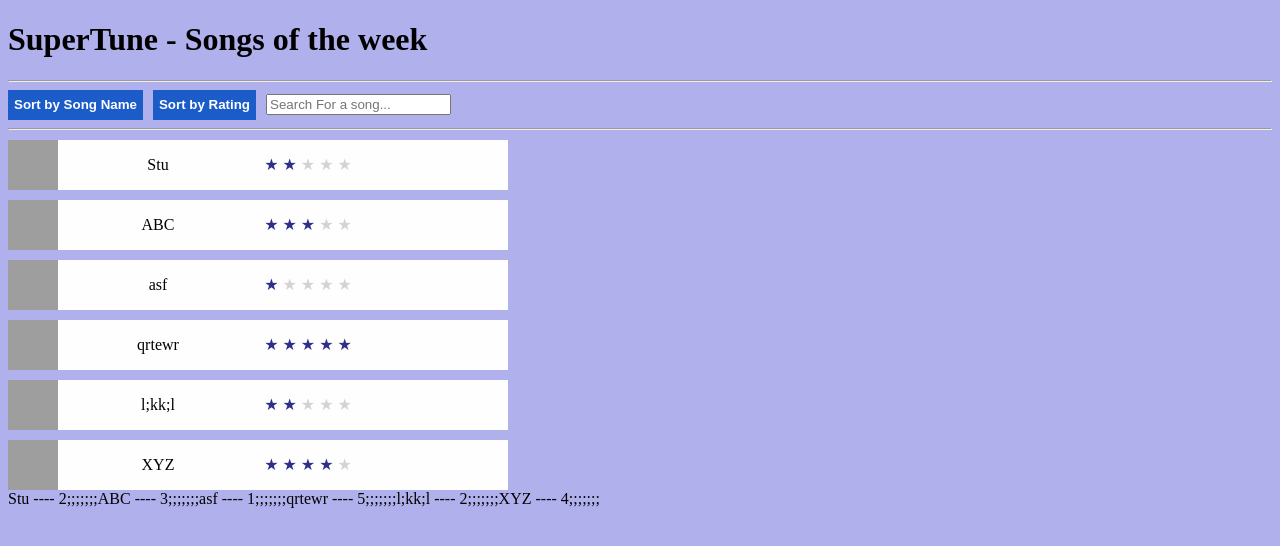
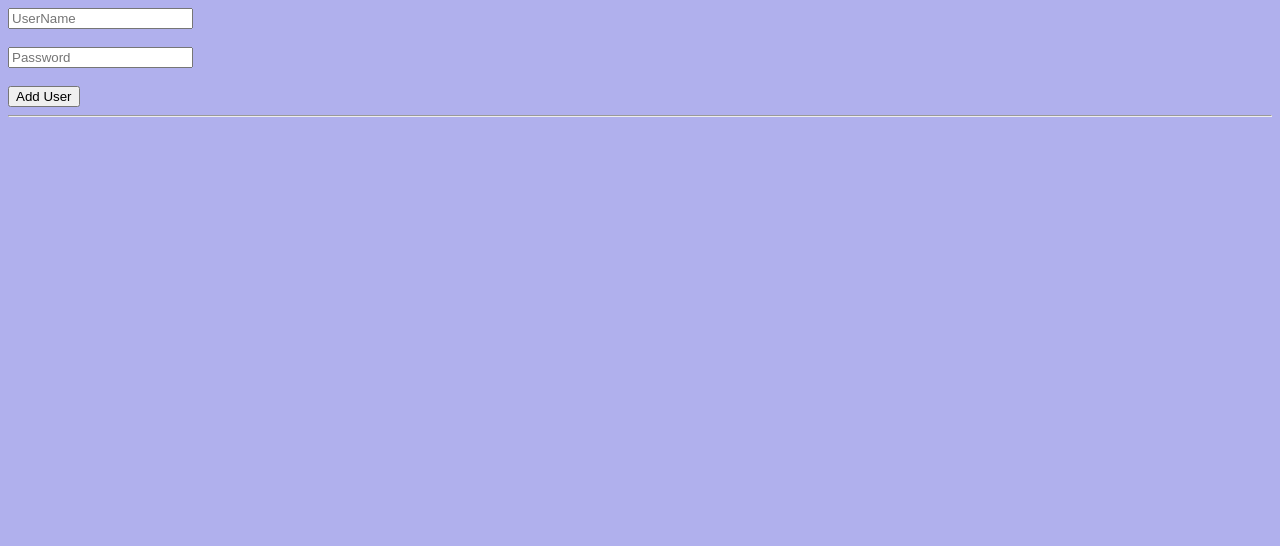
Before and after one commit to gavand-sagar/angular-trainings, an Angular app: page / in a window 1280 px wide. Shown: the top 546 px of the page. Built offline with nearby package versions, Linux system fonts and the light colour scheme; grey boxes are pictures that could not be loaded.

Commit message:
form control add

```diff
--- a/src/app/app.component.html
+++ b/src/app/app.component.html
@@ -1,5 +1,5 @@
 <!-- <super-tune-header></super-tune-header> -->
-
+<!--
 <h1>SuperTune - Songs of the week</h1>
 <hr>
 <sort-button (click)="SortByName()" displayText="Sort by Song Name" otherThing="asdfsaf"></sort-button>
@@ -11,10 +11,10 @@
     rating="{{song.rating}}" (onRatingChange)="SongRatingChange($event,i)"></song-item>
 
 
-<!-- <h1>{{GetName()}}</h1> -->
+ <h1>{{GetName()}}</h1> -->
 
 
-<span *ngFor="let song of songs">{{song.name}} ---- {{song.rating}};;;;;;;</span>
+<!-- <span *ngFor="let song of songs">{{song.name}} ---- {{song.rating}};;;;;;;</span> -->
 
 <!-- <sort-button displayText="Sort by Title" otherThing="asdfsaf"></sort-button>
 <sort-button displayText="Sort by Artist"></sort-button>
@@ -82,3 +82,89 @@
 
 <song-item *ngFor="let song of songs;let i = index" imageurl="{{song.image}}" songname="{{song.name}}"
     rating="{{song.rating}}"></song-item> -->
+
+
+<!-- <h1>{{username}}</h1>
+
+<h1>{{ (username | uppercase) }}</h1>
+
+<h1>{{ (username | uppercase) }}</h1>
+
+<h1>{{ (username | lowercase) }}</h1>
+
+
+
+<h1>{{todaysDate | date:'fullDate'}}</h1>
+
+<h1>{{todaysDate | date:'d/M/y' }}</h1>
+
+<h1>{{todaysDate | date:'fullDate'}}</h1>
+<h1>{{todaysDate | date:'fullDate' | uppercase}}</h1> -->
+
+
+
+
+<!-- <h1>{{GetUpperCaseUserName()}}</h1> -->
+
+<!-- <router-outlet></router-outlet> -->
+
+
+<!-- <add-song-form (onFormAdd)="newSongAdded($event)"></add-song-form>
+
+<hr>
+
+<song-item *ngFor="let song of songs;let i = index" imageurl="{{song.image}}" songname="{{song.name}}"
+    rating="{{song.rating}}"></song-item> -->
+
+
+
+
+
+
+
+<!-- <input type="text" placeholder="UserName" value="{{username}}" (keyup)="ChangeUserName($event)"> -->
+
+<!-- <input type="text" placeholder="UserName" [(ngModel)]="username">
+<span style="color: red;" *ngIf="!username && isErrorToShow">Required</span>
+
+<span style="color: red;" *ngIf="username.length < 3 && isErrorToShow">User name must be at least of length 3
+    letters.</span>
+<br>
+<br>
+<input type="text" placeholder="Password" [(ngModel)]="password"> <span style="color: red;"
+    *ngIf="!password && isErrorToShow">Required</span>
+<br>
+<br>
+
+<button (click)="AddUser()">Add User</button>
+
+
+<hr>
+
+<h1 *ngFor="let user of users">UserName = {{user.username}} Password = {{user.password}}</h1> -->
+
+
+<form [formGroup]="userForm">
+    <input type="text" placeholder="UserName" formControlName="username">
+
+
+    <!-- <span style="color: red;"
+        *ngIf="userForm.get('username')?.invalid && (userForm.get('username')?.touched || userForm.get('username')?.dirty) ">Required</span> -->
+
+    <div *ngIf="userForm.get('username')?.touched || userForm.get('username')?.dirty">
+        <span *ngIf="userForm.get('username')?.errors?.['required']">Required</span>
+        <span *ngIf="userForm.get('username')?.errors?.['minlength']">Invalid Length</span>
+        <span *ngIf="userForm.get('username')?.errors?.['email']">Invalid Email</span>
+    </div>
+
+    <br>
+    <br>
+    <input type="text" placeholder="Password" formControlName="password">
+    <br>
+    <br>
+
+    <button (click)="AddUser()">Add User</button>
+</form>
+
+<hr>
+<h1 *ngFor="let user of users">UserName = {{user.username}} Password = {{user.password}}</h1>
--- a/src/app/app.component.ts
+++ b/src/app/app.component.ts
@@ -1,4 +1,5 @@
 import { Component } from '@angular/core';
+import { FormBuilder, FormGroup, Validators } from '@angular/forms';
 
 @Component({
   selector: 'sagar',
@@ -8,6 +9,75 @@ import { Component } from '@angular/core';
 export class AppComponent {
 
   // isAdmin = false;
+
+
+
+  userForm: FormGroup;
+
+  constructor(private formBuilder: FormBuilder) {
+    this.userForm = this.formBuilder.group({
+      username: ['', [Validators.required, Validators.minLength(4), Validators.email]],
+      password: ['']
+    })
+  }
+
+
+
+  // username: string = '';
+  // password: string = '';
+
+
+  // isErrorToShow: boolean = false;
+
+
+  users: any[] = [];
+
+
+  // IsUserNameLenght3(): boolean {
+  //   return this.username.length >= 3;
+  // }
+
+  AddUser() {
+
+    // if(this.userForm.get('username')?.invalid){
+    //   alert('invalid')
+    // }
+
+    // this.userForm.get('username')?.errors?.['required']
+
+    // this.userForm.get('username')?.errors?.['minLength']
+
+    // this.userForm.get('username')?.errors?.['minLength']
+
+    let username = this.userForm.get('username')?.value;
+    let password = this.userForm.get('password')?.value;
+
+
+    // this.isErrorToShow = true;
+    // if (this.username == '' || this.password == '') {
+    //   alert('pls enter all fields')
+    //   return
+    // }
+
+    this.users.push({
+      username: username,
+      password: password
+    })
+
+
+    // this.userForm.setValue('password', '')
+
+    this.userForm.reset()
+
+    // this.username = ''
+    // this.password = ''
+  }
+
+  todaysDate: Date = new Date();
+
+  // GetUpperCaseUserName():string{
+  //   return this.username.toUpperCase();
+  // }
 
 
   fetching = false;
@@ -51,6 +121,8 @@ export class AppComponent {
 
 
   name: string = 'HELLO';
+
+
 
   GetName(): string {
     return this.name;
--- a/src/app/app.module.ts
+++ b/src/app/app.module.ts
@@ -1,12 +1,13 @@
 import { NgModule } from '@angular/core';
+import { FormsModule, ReactiveFormsModule } from '@angular/forms';
 import { BrowserModule } from '@angular/platform-browser';
-
 import { AppRoutingModule } from './app-routing.module';
 import { AppComponent } from './app.component';
-import { SortButtonComponent } from './sort-button/sort-button.component';
-import { SongItemComponent } from './song-item/song-item.component';
 import { RatingComponent } from './rating/rating.component';
 import { AddSongComponent } from './song-add-form/song-add-form.component';
+import { SongItemComponent } from './song-item/song-item.component';
+import { SortButtonComponent } from './sort-button/sort-button.component';
+
 
 @NgModule({
   declarations: [
@@ -18,7 +19,8 @@ import { AddSongComponent } from './song-add-form/song-add-form.component';
   ],
   imports: [
     BrowserModule,
-    AppRoutingModule
+    AppRoutingModule,
+    FormsModule, ReactiveFormsModule
   ],
   providers: [],
   bootstrap: [AppComponent]
--- a/src/app/song-add-form/song-add-form.component.html
+++ b/src/app/song-add-form/song-add-form.component.html
@@ -1,9 +1,16 @@
+<div>
     <input type="text" value="{{inputSongValue}}" (change)="InputValueChanged($event)">
+
+
+
+    <!-- <input type="text" > -->
     <br>
     <!-- <input type="text" value="{{inputRatingValue}}" (change)="RatingValueChanged($event)"> -->
-<rating (onRatingChange)="RatingValueChanged($event)"></rating>
+    <!-- <rating (onRatingChange)="RatingValueChanged($event)"></rating>
     <br>
-<input type="file" (change)="FileValueChanged($event)">
+    <input type="file" (change)="FileValueChanged($event)"> -->
     <br>
 
     <button (click)="AddSomething()">Add song</button>
+
+</div>
--- a/src/app/song-add-form/song-add-form.component.ts
+++ b/src/app/song-add-form/song-add-form.component.ts
@@ -11,12 +11,12 @@ export class AddSongComponent {
   inputRatingValue: string = "";
   inputFileValue: string = "";
 
+
   @Output()
   onFormAdd: EventEmitter<any> = new EventEmitter<any>();
 
 
   InputValueChanged(event: any) {
-
     this.inputSongValue = event.target.value;
   }
 
@@ -50,6 +50,7 @@ export class AddSongComponent {
 
   AddSomething() {
 
+
     let song = { name: this.inputSongValue, rating: this.inputRatingValue, image: this.inputFileValue };
 
 
```
Lines whose indentation alone changed are shown as unchanged.
